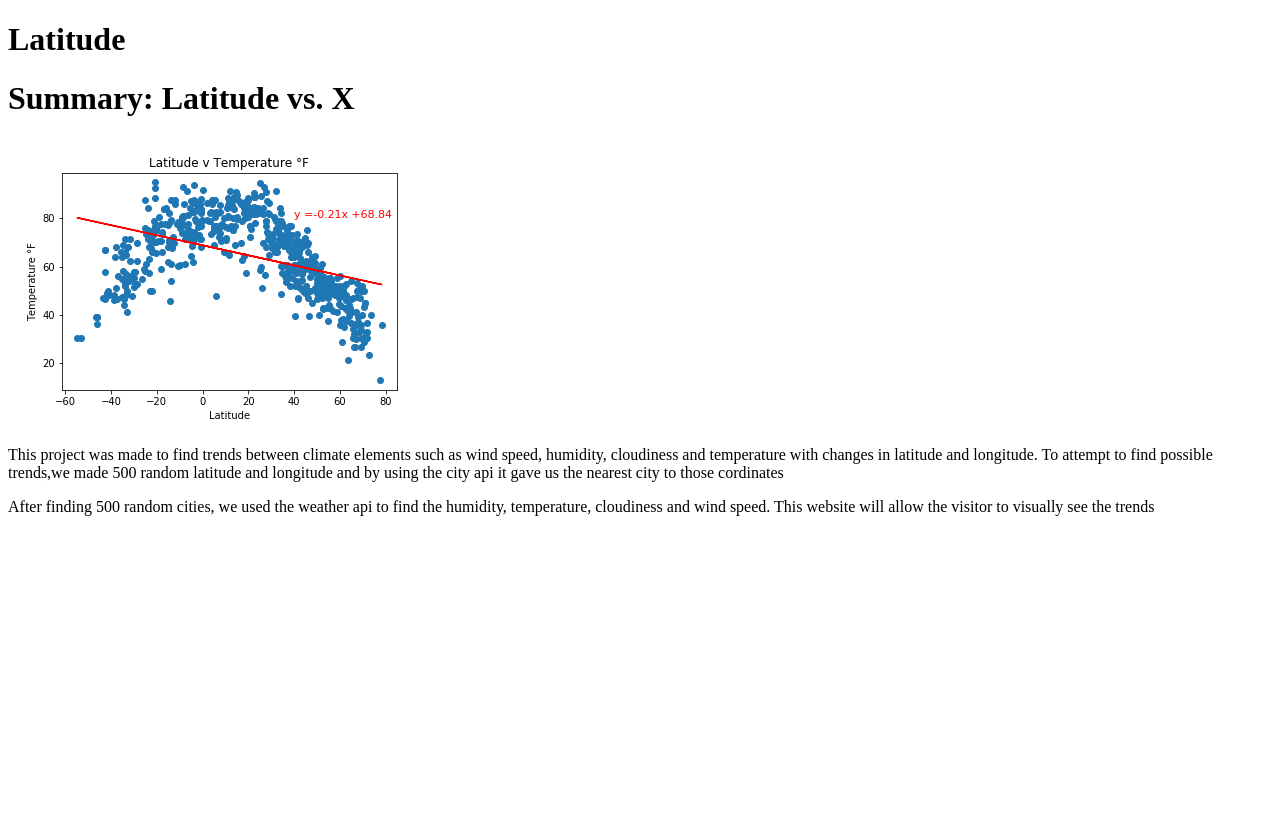
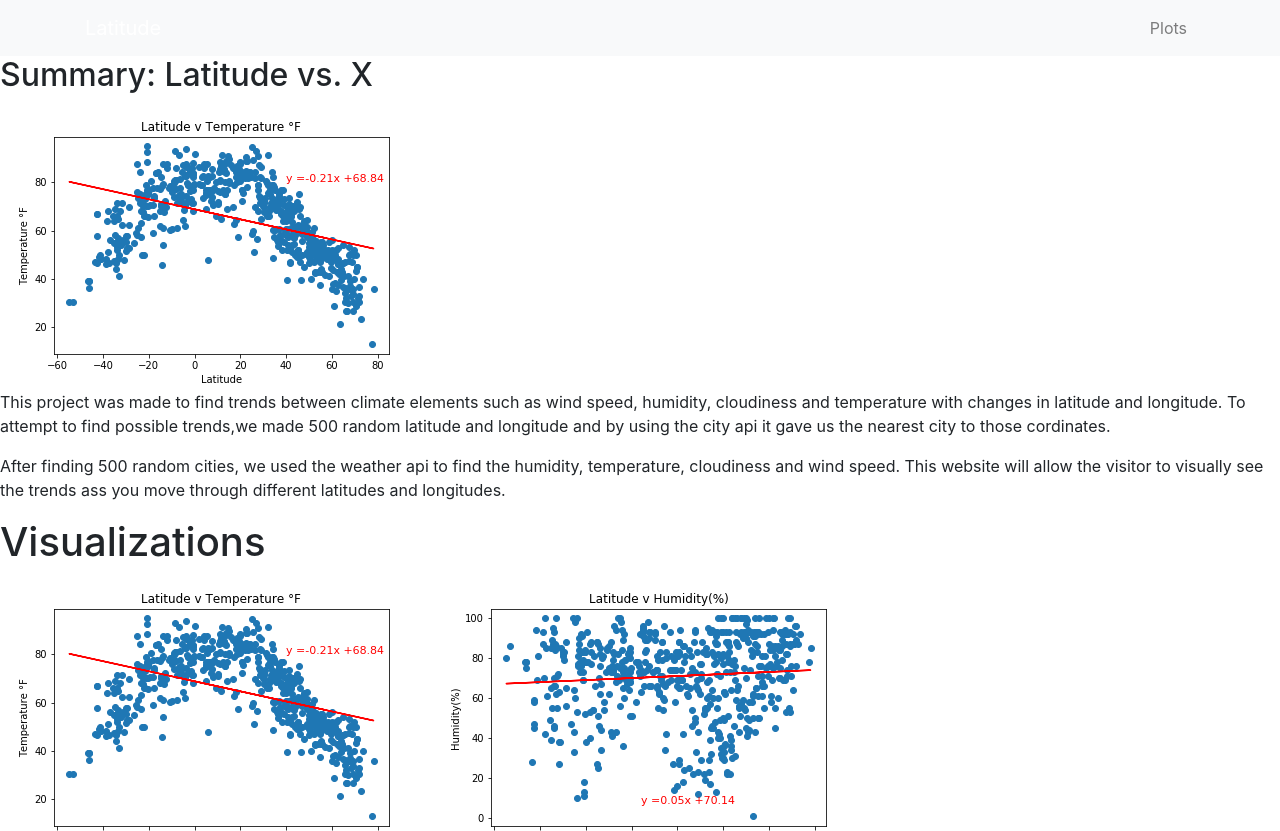
Before and after one commit to j1candel/web-design-challenge, a plain HTML site: page WebVisualizations/index.html in a window 1280 px wide. Shown: the top 831 px of the page. Before the commit the page ends 800 px from the top, so only its background shows below. Drawn offline with nearby package versions, Linux system fonts and the light colour scheme; files whose address does not match are found by name.

Commit message:
added link files and progress on navigation bar

```diff
--- a/WebVisualizations/index.html
+++ b/WebVisualizations/index.html
@@ -4,26 +4,60 @@
     <meta charset="UTF-8">
 
     <title>Welcome to my Climate Breakdown</title>
-
-    <link rel = 'stylesheet' type = 'text/css' href = 'style.css'>
+    <link rel="stylesheet" href="https://stackpath.bootstrapcdn.com/bootstrap/4.3.1/css/bootstrap.min.css" integrity="sha384-ggOyR0iXCbMQv3Xipma34MD+dH/1fQ784/j6cY/iJTQUOhcWr7x9JvoRxT2MZw1T" crossorigin="anonymous">
 </head>
 
-<header>
-    <h1>Latitude</h1>
-</header>
+<body>
+    <nav class='navbar navbar-expand-lg navbar-light bg-light'>
+        <div class='container'>
 
-<body>
-    <h1>Summary: Latitude vs. X</h1>
-    <img src='file:///Users/jovanycandelario/Desktop/web-design-challenge/WebVisualizations/Resources/assets/Images/Latitude%20v%20Temperature%20%C2%B0F.png'>
+            <a class='navbar-brand text-white' href='index.html'>Latitude</a>
+
+            <button class='navbar-toggler' type='button' aria-controls='navbarSupportedContent' data-target='#navbarSupportedContent' aria-expanded='false' aria-label='Toggle Navigation'>
+                <span class="navbar-toggler-icon"></span>
+            </button>
+
+            <div class='collapse navbar-collapse' id='navbarSupportedContent'>
+                <ul class='navbar-nav ml-auto'>
+                    <li class='nav-item dropdown'>
+                    <a class='nav-link dropdown toggle' href='#' id='navbarDropdown' role='button' data-toggle='dropdown' aria-haspopup='true' aria-expanded='false'>
+                        Plots
+                    </a>
+                    <div class='dropdown-menu dropdown-menu right' aria-labelledby='navbarDropdown'>
+                        <a class='dropdown-item' href=temperature.html>Temperature</a>
+                        <a class='dropdown-item' href='humidity.html'>Humidity</a>
+                        <a class='dropdown-item' href='wind.html'>Windspeed</a>
+                        <a class='dropdown-item' href='cloudiness.html'>Cloudiness</a>
+                    </div>
+                    </li>
+                    <li class='nav item'></li>
+                </ul>
+            </div>
+
+        </div>
+    </nav>
+
+    <h2>Summary: Latitude vs. X</h2>
+    <img src = 'file:///Users/jovanycandelario/Desktop/web-design-challenge/WebVisualizations/Resources/assets/Images/Latitude%20v%20Temperature%20%C2%B0F.png'>
+
     <p>
         This project was made to find trends between climate elements such as wind speed, humidity, cloudiness and temperature
         with changes in latitude and longitude. To attempt to find possible trends,we made 500 random latitude and longitude
-        and by using the city api it gave us the nearest city to those cordinates
+        and by using the city api it gave us the nearest city to those cordinates.
     </p>
+
     <p>
         After finding 500 random cities, we used the weather api to find the humidity, temperature, cloudiness and wind speed.
-        This website will allow the visitor to visually see the trends
+        This website will allow the visitor to visually see the trends ass you move through different latitudes and longitudes.
     </p>
+</body>
+
+<body>
+    <h1>Visualizations</h1>
+    <img src = 'file:///Users/jovanycandelario/Desktop/web-design-challenge/WebVisualizations/Resources/assets/Images/Latitude%20v%20Temperature%20%C2%B0F.png'>
+    <img src = 'file:///Users/jovanycandelario/Desktop/web-design-challenge/WebVisualizations/Resources/assets/Images/Latitude%20v%20Humidity.png'>
+    <img src = 'file:///Users/jovanycandelario/Desktop/web-design-challenge/WebVisualizations/Resources/assets/Images/Latitude%20v%20Wind%20Speed.png'>
+    <img src = 'file:///Users/jovanycandelario/Desktop/web-design-challenge/WebVisualizations/Resources/assets/Images/Latitude%20v%20Cloudiness.png'>
 </body>
 
 
--- a/WebVisualizations/style.css
+++ b/WebVisualizations/style.css
@@ -0,0 +1,39 @@
+body {
+    background: #f1f1f1;
+}
+
+h1{
+    font-size: 20px;
+}
+
+.header {
+    color: rgb(44, 231, 222);
+}
+
+.navbar {
+    padding: 5px;
+    background:white;
+}
+
+.container {
+    display: flex;
+    justify-content: space-between;
+}
+
+header {
+    background: rgb(41, 231, 222);
+    font-size: 10px;
+    padding: 3px;
+}
+
+.navbar a {
+    font-size: 13px;
+    text-decoration: none;
+}
+
+
+
+.navbar li{
+    display: inline-block;
+    padding: 3px;
+}
```
Also changed, not shown: WebVisualizations/cloudiness.html (added), WebVisualizations/humidity.html (added), WebVisualizations/temperature.html (added), WebVisualizations/wind.html (added), 1 other file.
